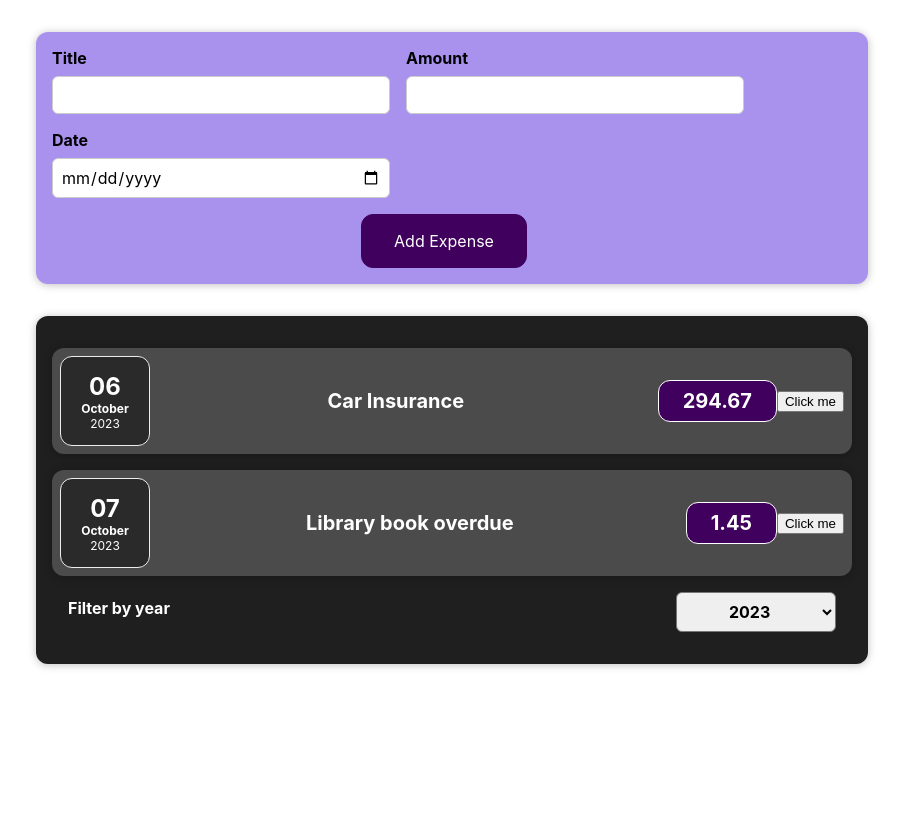
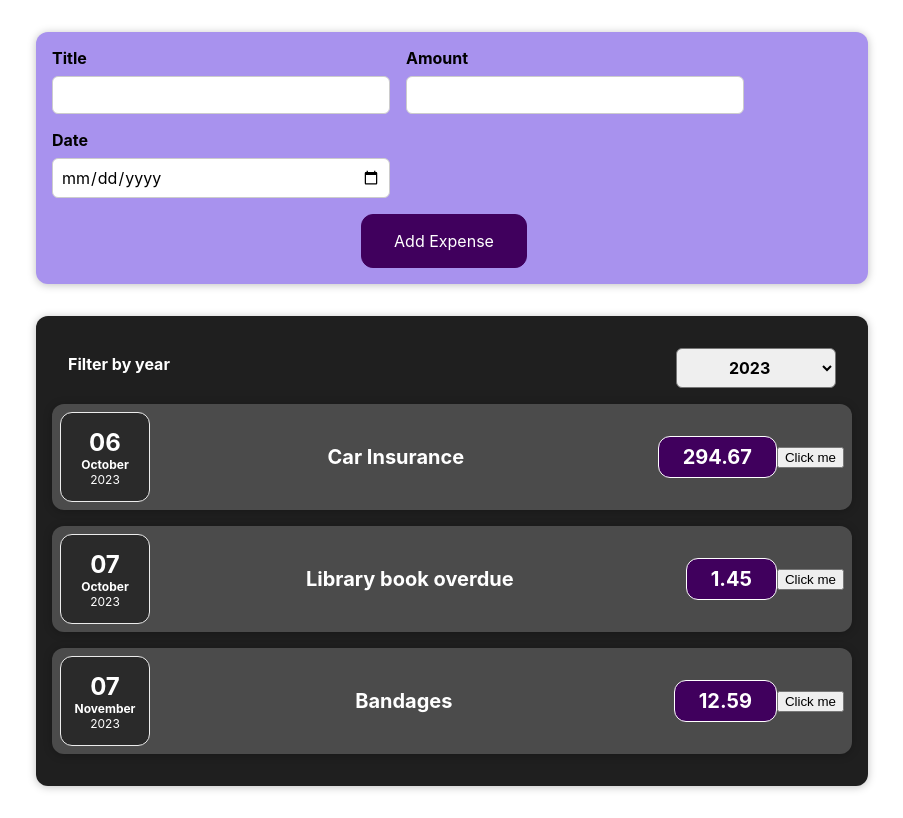
Before and after one commit to AaronAlev/react-expenses, a React (Create React App) app: page / in a window 1280 px wide. Shown: the whole page, without its empty margins (188-1091 px from the left). Built offline with nearby package versions, Linux system fonts and the light colour scheme.

Commit message:
13. Vormi andmete kuvamine nimekirjast

```diff
--- a/src/App.js
+++ b/src/App.js
@@ -1,22 +1,34 @@
+import { useState } from 'react';
 import './App.css';
 import Expenses from './components/Expenses/Expenses';
 import NewExpense from './components/NewExpense/NewExpense';
 
-const App = () => {
-  const expenses = [{
+const DUMMY_EXPENSES = [{
+  id: 'id1',
   date: new Date(2023, 9, 6),
   title: 'Car Insurance',
   amount: 294.67
 },
 {
+  id: 'id2',
   date: new Date(2023, 9, 7),
   title: 'Library book overdue',
   amount: 1.45
+},
+{
+  id: 'id3',
+  date: new Date(2023, 10, 7),
+  title: 'Bandages',
+  amount: 12.59
 }];
 
+const App = () => {
+  const [expenses, setExpenses] = useState(DUMMY_EXPENSES);
+
   const addExpenseHandler = (expense) => {
-    console.log('In App.js');
-    console.log(expense);
+    setExpenses((prevExpenses) => {
+      return [expense, ...prevExpenses];
+    });
   };
 
   return (
--- a/src/components/Expenses/ExpenseItem.js
+++ b/src/components/Expenses/ExpenseItem.js
@@ -8,8 +8,6 @@ const ExpenseItem = (props) => {
 
     const clickHandler = () => {
         console.log('Clicked!!!');
-        setTitle(`Updated by click ${title}`)
-        console.log(title);
     };
 
     return (
--- a/src/components/Expenses/Expenses.js
+++ b/src/components/Expenses/Expenses.js
@@ -5,18 +5,21 @@ import ExpensesFilter from './ExpensesFilter';
 import { useState } from 'react';
 
 const Expenses= (props) => {
-    const [expenseFilter, setExpenseFilter] = useState('2023')
+    const [yearFilter, setExpenseFilter] = useState('2023')
 
-    const addExpenseFilterHandler = (expenseFilter) => {
-        console.log(expenseFilter)
-        setExpenseFilter(expenseFilter)
+    const filterHandler = (yearFilter) => {
+        console.log(yearFilter)
+        setExpenseFilter(yearFilter)
     }
 
     return (
         <Card className='expenses'>
-            <ExpenseItem expenseData={props.expenses[0]} />
-            <ExpenseItem expenseData={props.expenses[1]} />
-            <ExpensesFilter onAddExpenseFilter={addExpenseFilterHandler}/>
+            <ExpensesFilter onChangeFilter={filterHandler}/>
+            {
+                props.expenses.map((expense) => {
+                    return <ExpenseItem expenseData={expense} key={expense.id}/>
+                })
+            }
         </Card>
     );
 }
--- a/src/components/Expenses/ExpensesFilter.js
+++ b/src/components/Expenses/ExpensesFilter.js
@@ -5,7 +5,7 @@ import './ExpensesFilter.css';
 const ExpensesFilter = (props) => {
 
     const saveExpenseFilterHandler = (enteredExpenseFilter) => {
-        props.onAddExpenseFilter(enteredExpenseFilter)
+        props.onChangeFilter(enteredExpenseFilter)
     }
 
     const selectHandler = (event) => {
```
Lines whose indentation alone changed are shown as unchanged.
